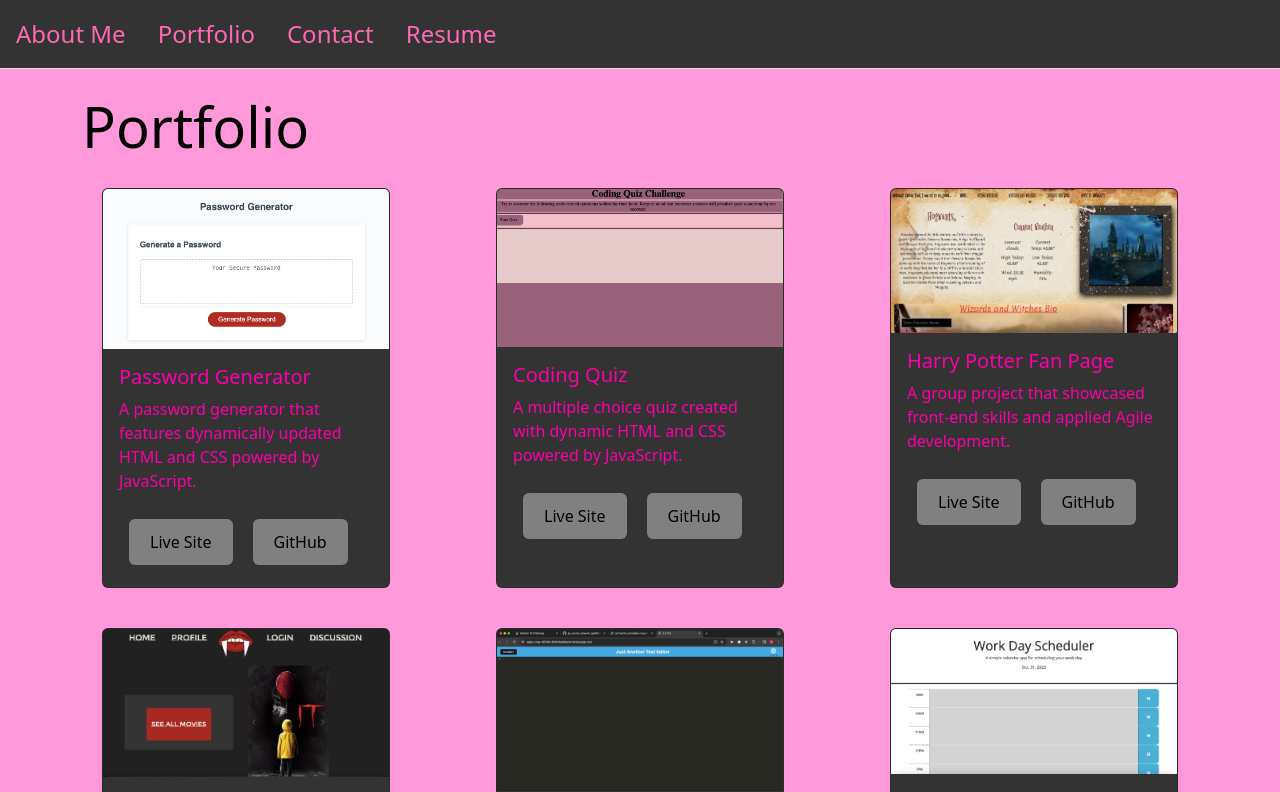
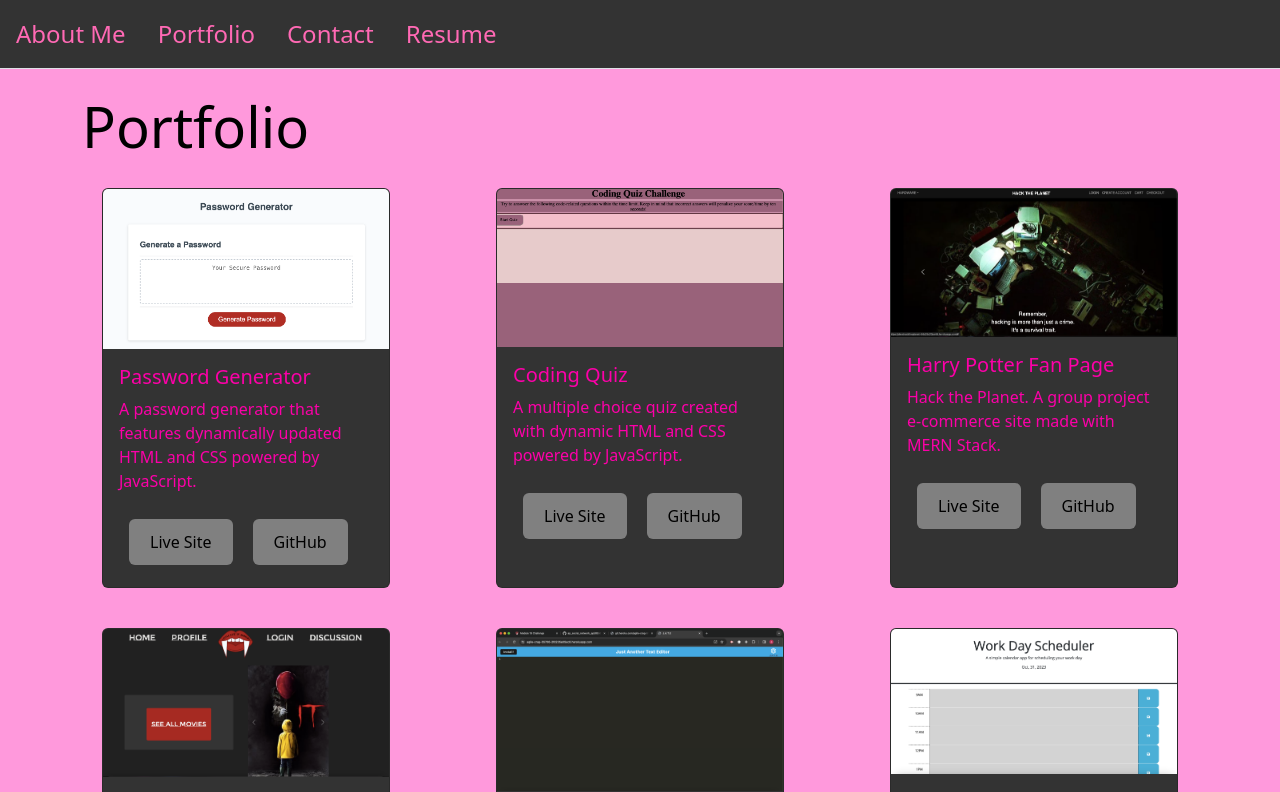
Before and after one commit to AlexPurfield/ap_react_portfolio, a React (Vite) app: page /Portfolio in a window 1280 px wide. Shown: the top 792 px of the page. Built offline with nearby package versions, Linux system fonts and the light colour scheme.

Commit message:
added final project

```diff
--- a/src/components/Portfolio.jsx
+++ b/src/components/Portfolio.jsx
@@ -38,16 +38,16 @@
           </div>
         </div>
         <div className="card" style={{ width: '18rem' }}>
-          <img src="./images/harry_potter_fan.png" className="card-img-top" alt="fan page screenshot" />
+          <img src="./images/hack_the_planet.png" className="card-img-top" alt="fan page screenshot" />
           <div className="card-body">
             <h5 className="card-title">Harry Potter Fan Page</h5>
             <p className="card-text">
-              A group project that showcased front-end skills and applied Agile development.
+              Hack the Planet. A group project e-commerce site made with MERN Stack.
             </p>
-            <a href="https://nfillip.github.io/harrypotter-fanpage/" className="btn light-grey-button">
+            <a href="https://devshacktheplanet-44c29a23ae44.herokuapp.com/" className="btn light-grey-button">
               Live Site
             </a>
-            <a href="https://github.com/nfillip/harrypotter-fanpage" className="btn light-grey-button">
+            <a href="https://github.com/AlexPurfield/hack_the_planet" className="btn light-grey-button">
               GitHub
             </a>
           </div>
```
Also changed, not shown: public/images/hack_the_planet.png (added).
